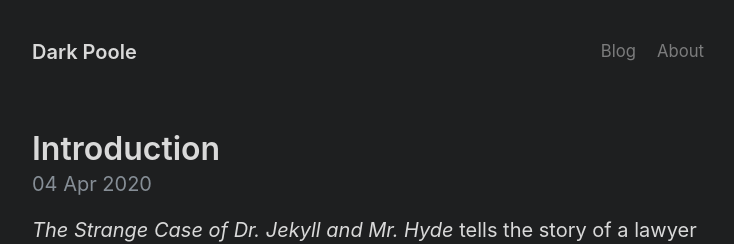
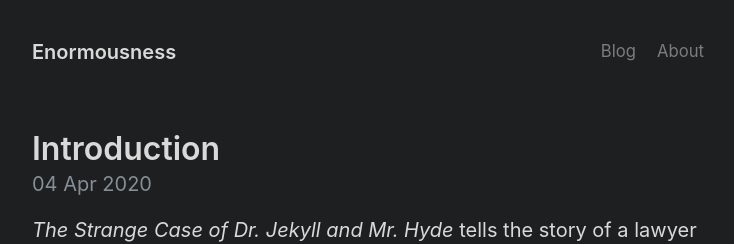
Before and after one commit to kelseyneis/kelseyneis.github.io, a Jekyll site: the page built from index.html, in a window 1280 px wide. Shown: the top 244 px of the page, without its empty margins (272-1006 px from the left). Built offline with Jekyll 4.4.1, drawn with Linux system fonts in a browser that asks for light colours; the list of posts is cut into pages by our own code.

Commit message:
Update _config.yml

```diff
--- a/_config.yml
+++ b/_config.yml
@@ -1,6 +1,6 @@
 # Setup
-title: Dark Poole
-url: https://getpoole.com
+title: Enormousness
+url: http://enormousness.net
 paginate: 1
 baseurl: ""
 permalink: pretty
@@ -32,9 +32,9 @@
 
 # Specify the author for blog posts
 author:
-  name: Mark Otto
-  url: https://twitter.com/mdo
-  email: markdotto@gmail.com
+  name: Kelsey Neis
+  url: http://enormousness.net
+  email: kneis@protonmail.com
 
 # Custom vars
 version: 3.0.0
```
